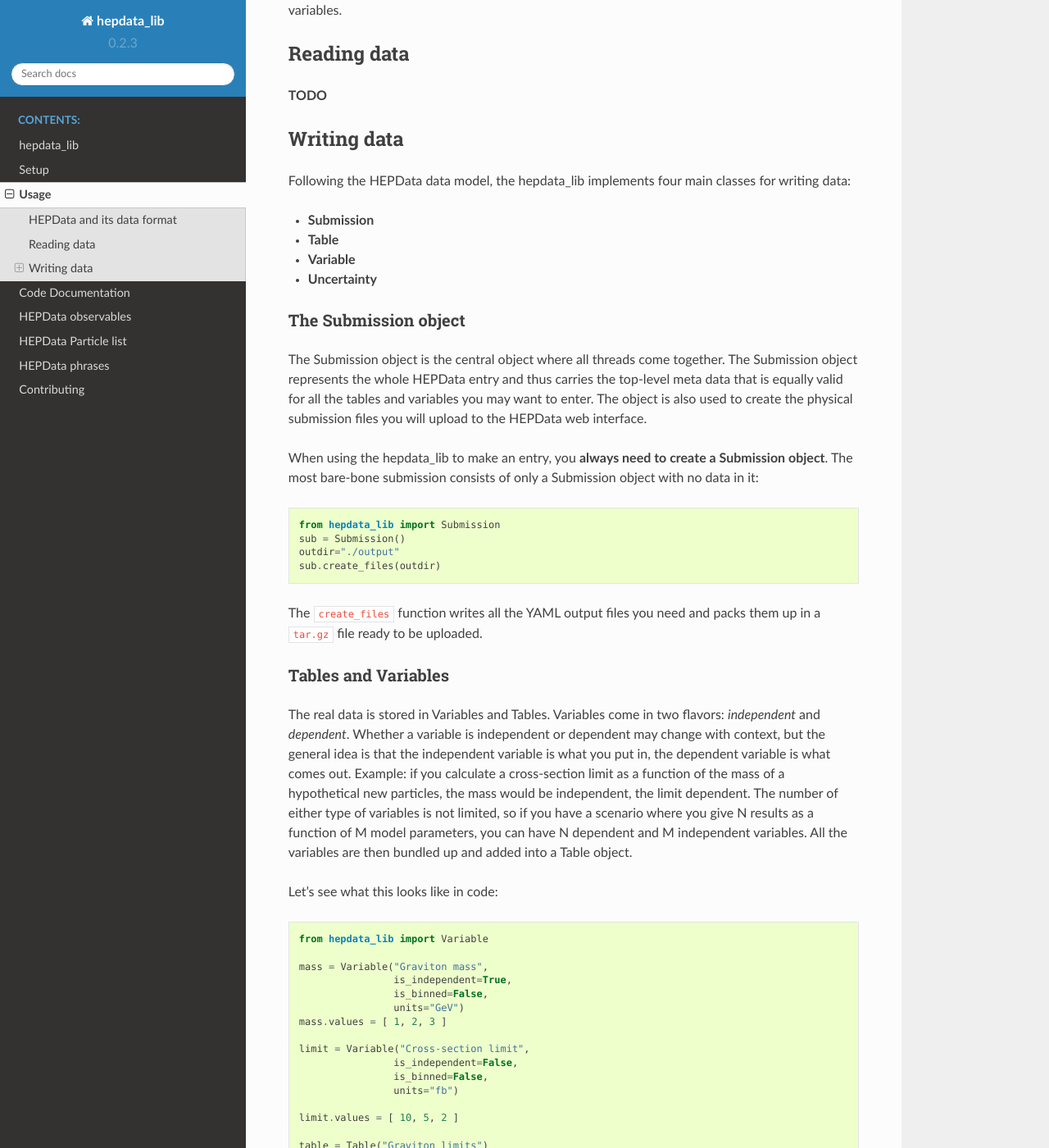
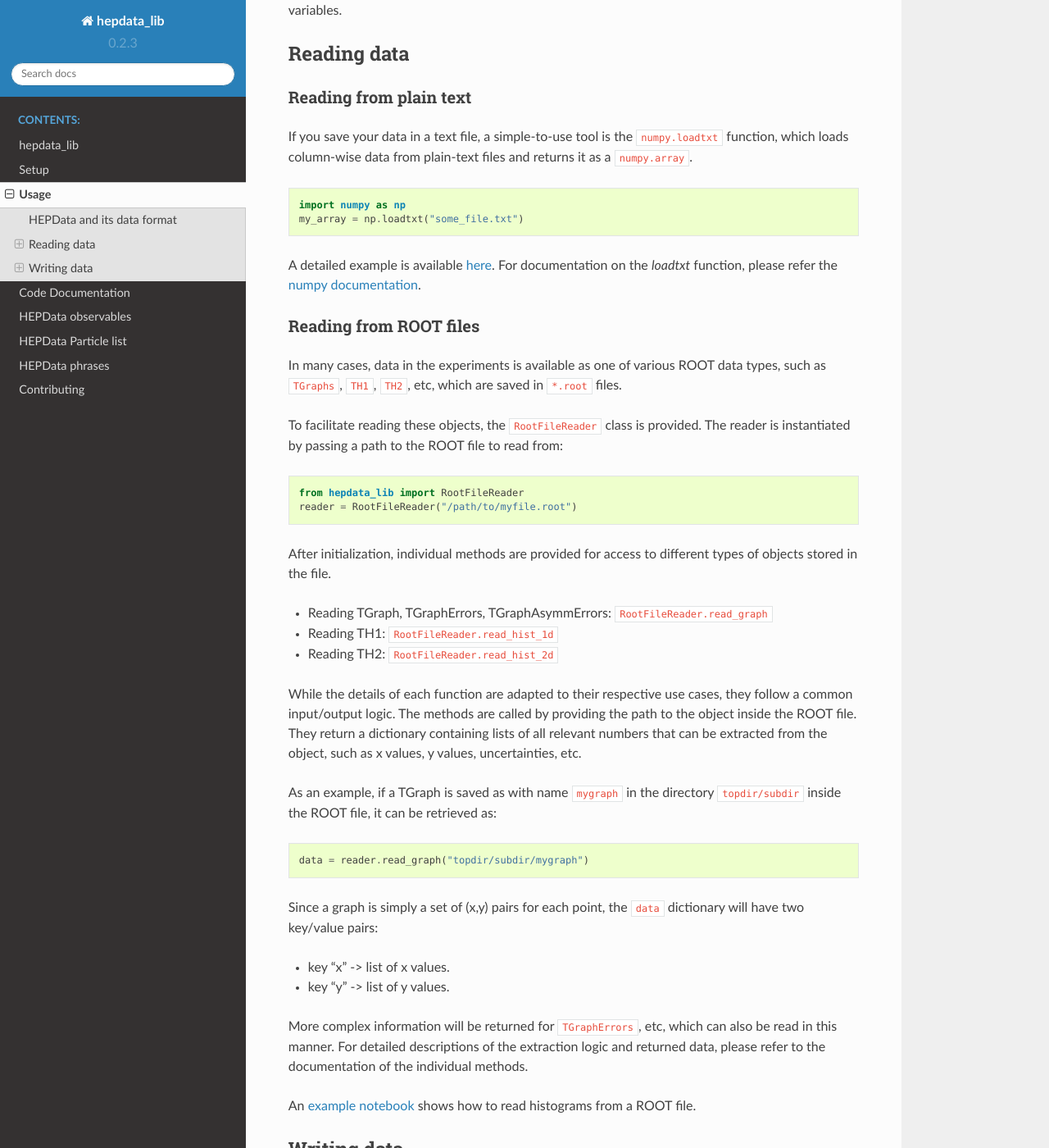
Before and after one commit to HEPData/hepdata_lib, a Sphinx documentation site: the page built from docs/usage.rst, in a window 1280 px wide and 1400 px high, scrolled down 575 px. Shown: the whole window at 82% size. Built offline with Sphinx 7.4.7 and the Read the Docs theme 2.0.0, drawn with Linux system fonts in a browser that asks for light colours.

Commit message:
Update docu: "reading data" section (#63)

```diff
--- a/docs/usage.rst
+++ b/docs/usage.rst
@@ -21,7 +21,62 @@ The HEPData data model revolves around **Tables** and **Variables**. At its core
 Reading data
 -------------------------------
 
-**TODO**
+Reading from plain text
++++++++++++++++++++++++++++++++
+
+If you save your data in a text file, a simple-to-use tool is the ``numpy.loadtxt`` function,
+which loads column-wise data from plain-text files and returns it as a ``numpy.array``.
+
+::
+
+    import numpy as np
+    my_array = np.loadtxt("some_file.txt")
+
+A detailed example is available here_.
+For documentation on the `loadtxt` function, please refer the `numpy documentation`_.
+
+.. _here: https://github.com/clelange/hepdata_lib/blob/master/examples/Getting_started.ipynb
+.. _numpy documentation: https://docs.scipy.org/doc/numpy/reference/generated/numpy.loadtxt.html
+
+
+Reading from ROOT files
++++++++++++++++++++++++++++++++
+
+In many cases, data in the experiments is available as one of various ROOT data types, such as ``TGraphs``, ``TH1``, ``TH2``, etc, which are saved in ``*.root`` files.
+
+To facilitate reading these objects, the ``RootFileReader`` class is provided.
+The reader is instantiated by passing a path to the ROOT file to read from:
+
+::
+
+    from hepdata_lib import RootFileReader
+    reader = RootFileReader("/path/to/myfile.root")
+
+After initialization, individual methods are provided for access to different types of objects stored in the file.
+
+* Reading TGraph, TGraphErrors, TGraphAsymmErrors: ``RootFileReader.read_graph``
+* Reading TH1: ``RootFileReader.read_hist_1d``
+* Reading TH2: ``RootFileReader.read_hist_2d``
+
+While the details of each function are adapted to their respective use cases, they follow a common input/output logic. The methods are called by providing the path to the object inside the ROOT file. They return a dictionary containing lists of all relevant numbers that can be extracted from the object, such as x values, y values, uncertainties, etc.
+
+As an example, if a TGraph is saved as with name ``mygraph`` in the directory ``topdir/subdir`` inside the ROOT file, it can be retrieved as:
+
+::
+
+    data = reader.read_graph("topdir/subdir/mygraph")
+
+Since a graph is simply a set of (x,y) pairs for each point, the ``data`` dictionary will have two key/value pairs:
+
+* key "x" -> list of x values.
+* key "y" -> list of y values.
+
+More complex information will be returned for ``TGraphErrors``, etc, which can also be read in this manner.
+For detailed descriptions of the extraction logic and returned data, please refer to the documentation of the individual methods.
+
+An `example notebook`_ shows how to read histograms from a ROOT file.
+
+.. _example notebook: https://github.com/clelange/hepdata_lib/blob/master/examples/reading_histograms.ipynb
 
 .. _sec-usage-writing:
 
```
